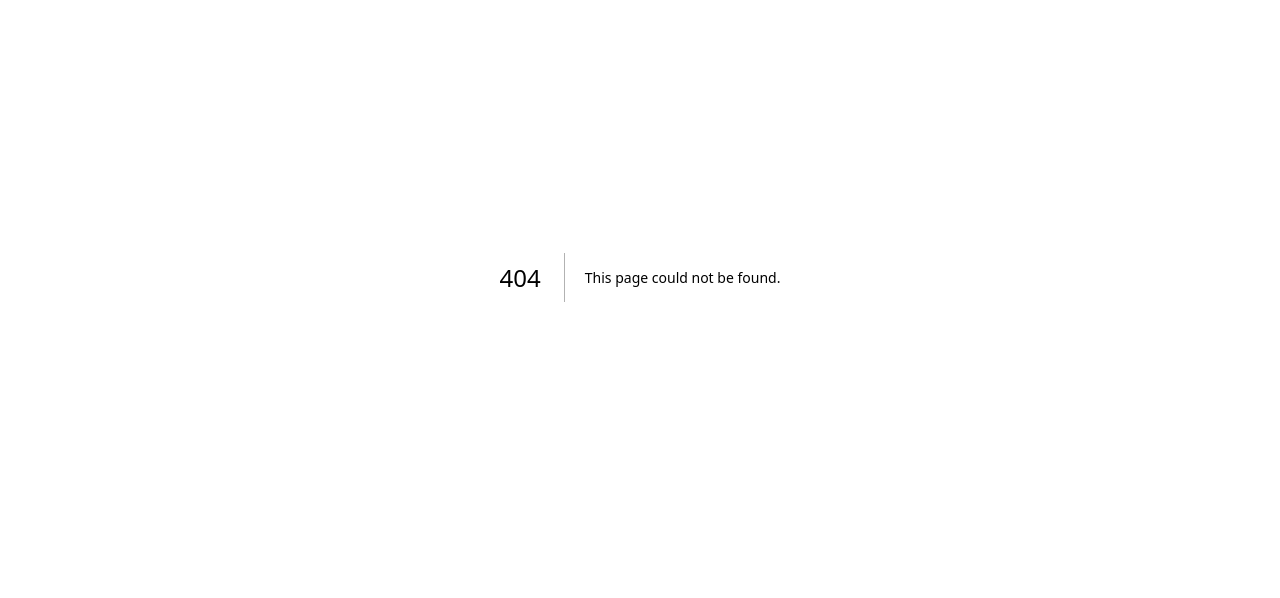
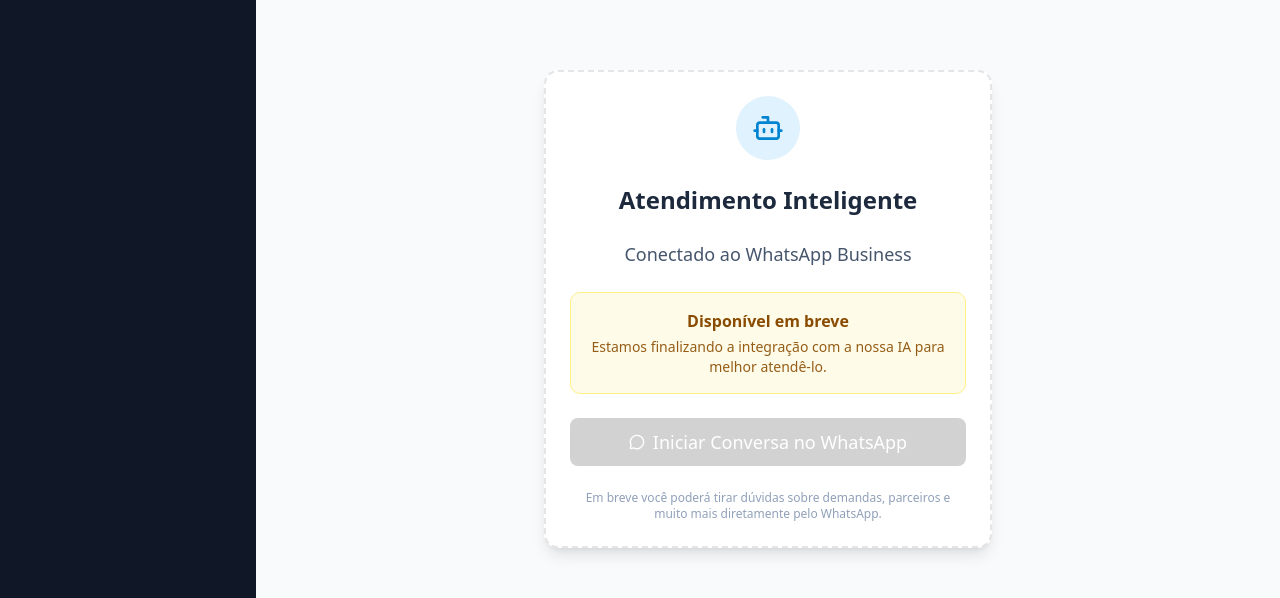
Before and after one commit to Andre-Brito-py/i9_alpha, a Next.js app: page /dashboard/support in a window 1280 px wide. Before the commit this address had no page. Shown: the part 123-721 px from the top of the page. Built offline with nearby package versions, Linux system fonts and the light colour scheme; no server answers.

Commit message:
feat: Add customer support page, update sidebar and README

```diff
--- /dev/null
+++ b/app/dashboard/support/page.tsx
@@ -0,0 +1,44 @@
+"use client"
+
+import { Bot, MessageCircle } from "lucide-react"
+import { Card, CardContent, CardDescription, CardHeader, CardTitle } from "@/components/ui/card"
+import { Button } from "@/components/ui/button"
+
+export default function SupportPage() {
+  return (
+    <div className="p-6 h-full flex items-center justify-center bg-slate-50 dark:bg-slate-900">
+      <Card className="max-w-md w-full text-center shadow-lg border-2 border-dashed">
+        <CardHeader className="space-y-4">
+          <div className="mx-auto w-16 h-16 bg-sky-100 dark:bg-sky-900/50 rounded-full flex items-center justify-center">
+            <Bot className="w-8 h-8 text-sky-600 dark:text-sky-400" />
+          </div>
+          <CardTitle className="text-2xl font-bold text-slate-800 dark:text-slate-100">
+            Atendimento Inteligente
+          </CardTitle>
+          <CardDescription className="text-lg text-slate-600 dark:text-slate-400">
+            Conectado ao WhatsApp Business
+          </CardDescription>
+        </CardHeader>
+        <CardContent className="space-y-6">
+          <div className="p-4 bg-yellow-50 dark:bg-yellow-900/20 text-yellow-800 dark:text-yellow-200 rounded-lg border border-yellow-200 dark:border-yellow-800">
+            <p className="font-semibold">Disponível em breve</p>
+            <p className="text-sm mt-1 opacity-90">
+              Estamos finalizando a integração com a nossa IA para melhor atendê-lo.
+            </p>
+          </div>
+
+          <div className="opacity-50 pointer-events-none grayscale">
+            <Button className="w-full bg-[#25D366] hover:bg-[#128C7E] text-white gap-2 h-12 text-lg">
+              <MessageCircle className="w-5 h-5" />
+              Iniciar Conversa no WhatsApp
+            </Button>
+          </div>
+
+          <p className="text-xs text-slate-400">
+            Em breve você poderá tirar dúvidas sobre demandas, parceiros e muito mais diretamente pelo WhatsApp.
+          </p>
+        </CardContent>
+      </Card>
+    </div>
+  )
+}
--- a/components/mobile-sidebar.tsx
+++ b/components/mobile-sidebar.tsx
@@ -6,12 +6,13 @@ import { useSession } from "next-auth/react"
 import {
   LayoutDashboard,
   Users,
-  FileText,
+  FileSpreadsheet,
   Settings,
   LogOut,
-  Building2,
+  UserCog,
   ListTodo,
-  Menu
+  Menu,
+  Bot
 } from "lucide-react"
 import { cn } from "@/lib/utils"
 import { Button } from "@/components/ui/button"
@@ -53,30 +54,37 @@ export default function MobileSidebar() {
     },
     {
       label: "Parceiros",
-      icon: Building2,
+      icon: Users,
       href: "/dashboard/partners",
       color: "text-pink-700",
       roles: ["ADMIN", "SUPERVISOR", "BACKOFFICE"],
     },
     {
       label: "Exportar",
-      icon: FileText,
+      icon: FileSpreadsheet,
       href: "/dashboard/export",
-      color: "text-green-600",
+      color: "text-emerald-500",
       roles: ["ADMIN", "SUPERVISOR", "BACKOFFICE"],
     },
     {
       label: "Usuários",
-      icon: Users,
+      icon: UserCog,
       href: "/dashboard/users",
       color: "text-orange-700",
       roles: ["ADMIN"],
     },
     {
+      label: "Atendimento IA",
+      icon: Bot,
+      href: "/dashboard/support",
+      color: "text-blue-600",
+      roles: ["ADMIN", "SUPERVISOR", "BACKOFFICE"],
+    },
+    {
       label: "Configurações",
       icon: Settings,
       href: "/dashboard/settings",
-      roles: ["ADMIN", "SUPERVISOR"],
+      roles: ["ADMIN", "SUPERVISOR", "BACKOFFICE"],
     },
   ]
 
--- a/components/sidebar.tsx
+++ b/components/sidebar.tsx
@@ -13,7 +13,10 @@ import {
   Building2,
   ListTodo,
   ChevronLeft,
-  ChevronRight
+  ChevronRight,
+  Bot,
+  FileSpreadsheet,
+  UserCog
 } from "lucide-react"
 import { cn } from "@/lib/utils"
 import { Button } from "@/components/ui/button"
@@ -42,30 +45,37 @@ export default function Sidebar() {
     },
     {
       label: "Parceiros",
-      icon: Building2,
+      icon: Users,
       href: "/dashboard/partners",
       color: "text-pink-700",
       roles: ["ADMIN", "SUPERVISOR", "BACKOFFICE"],
     },
     {
       label: "Exportar",
-      icon: FileText,
+      icon: FileSpreadsheet,
       href: "/dashboard/export",
-      color: "text-green-600",
+      color: "text-emerald-500",
       roles: ["ADMIN", "SUPERVISOR", "BACKOFFICE"],
     },
     {
       label: "Usuários",
-      icon: Users,
+      icon: UserCog,
       href: "/dashboard/users",
       color: "text-orange-700",
       roles: ["ADMIN"],
     },
     {
+      label: "Atendimento IA",
+      icon: Bot,
+      href: "/dashboard/support",
+      color: "text-blue-600",
+      roles: ["ADMIN", "SUPERVISOR", "BACKOFFICE"],
+    },
+    {
       label: "Configurações",
       icon: Settings,
       href: "/dashboard/settings",
-      roles: ["ADMIN", "SUPERVISOR"],
+      roles: ["ADMIN", "SUPERVISOR", "BACKOFFICE"],
     },
   ]
 
--- a/prisma/seed.ts
+++ b/prisma/seed.ts
@@ -8,7 +8,9 @@ async function main() {
 
   const admin = await prisma.user.upsert({
     where: { email: 'admin@i9.com' },
-    update: {},
+    update: {
+      password: password,
+    },
     create: {
       email: 'admin@i9.com',
       name: 'Admin',
--- /dev/null
+++ b/scripts/reset-admin.ts
@@ -0,0 +1,37 @@
+
+import { PrismaClient } from '@prisma/client'
+import bcrypt from 'bcryptjs'
+
+const prisma = new PrismaClient()
+
+async function main() {
+  console.log('Connecting to database...')
+
+  try {
+    const password = await bcrypt.hash('admin', 10)
+
+    console.log('Upserting admin user...')
+    const admin = await prisma.user.upsert({
+      where: { email: 'admin@i9.com' },
+      update: {
+        password,
+        role: 'ADMIN',
+        name: 'Admin'
+      },
+      create: {
+        email: 'admin@i9.com',
+        name: 'Admin',
+        password,
+        role: 'ADMIN',
+      },
+    })
+
+    console.log('Admin user updated/created successfully:', admin)
+  } catch (error) {
+    console.error('Error updating admin user:', error)
+  } finally {
+    await prisma.$disconnect()
+  }
+}
+
+main()
```
Also changed, not shown: 1 other file (tests, documents, lock files or other folders).
